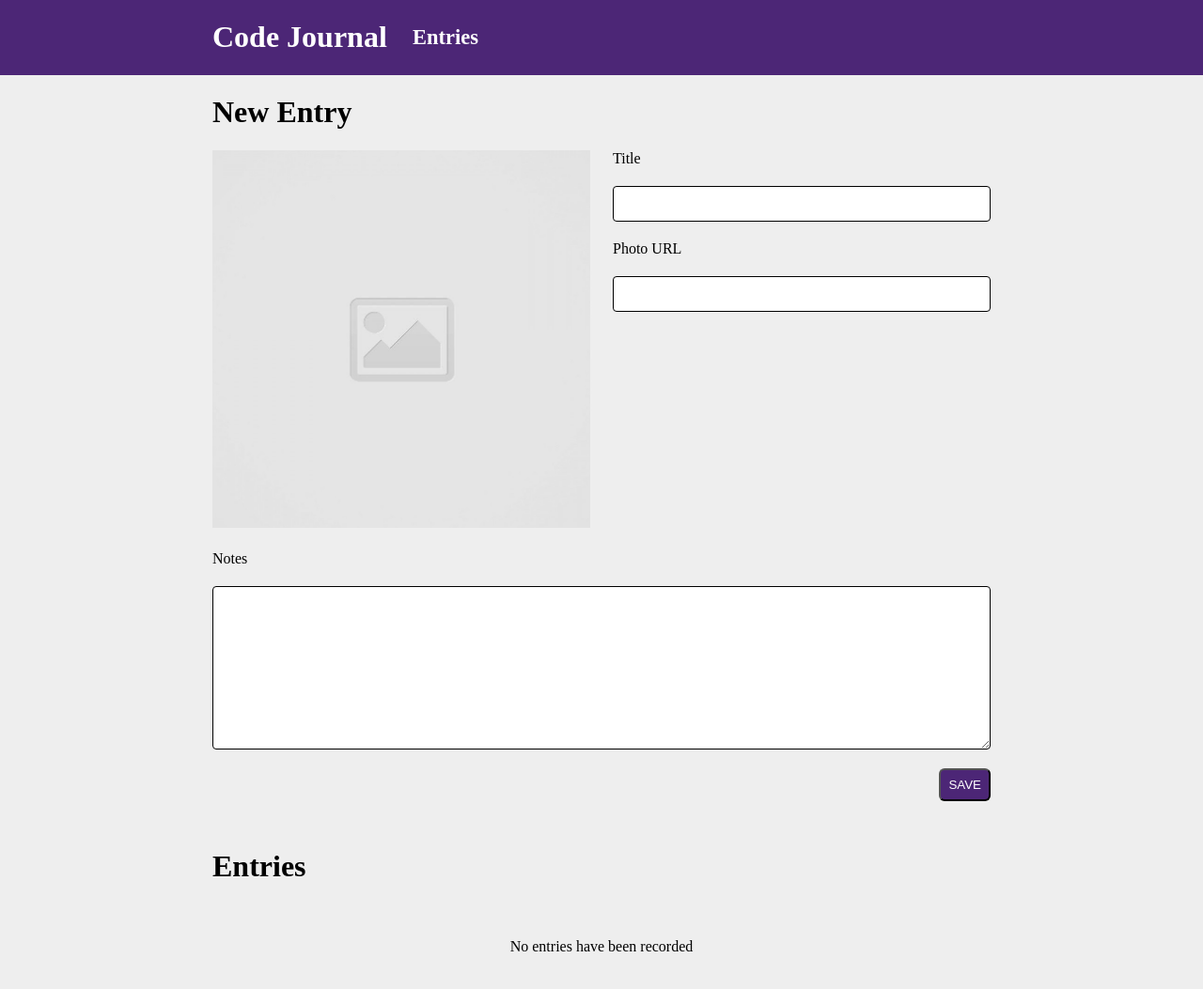
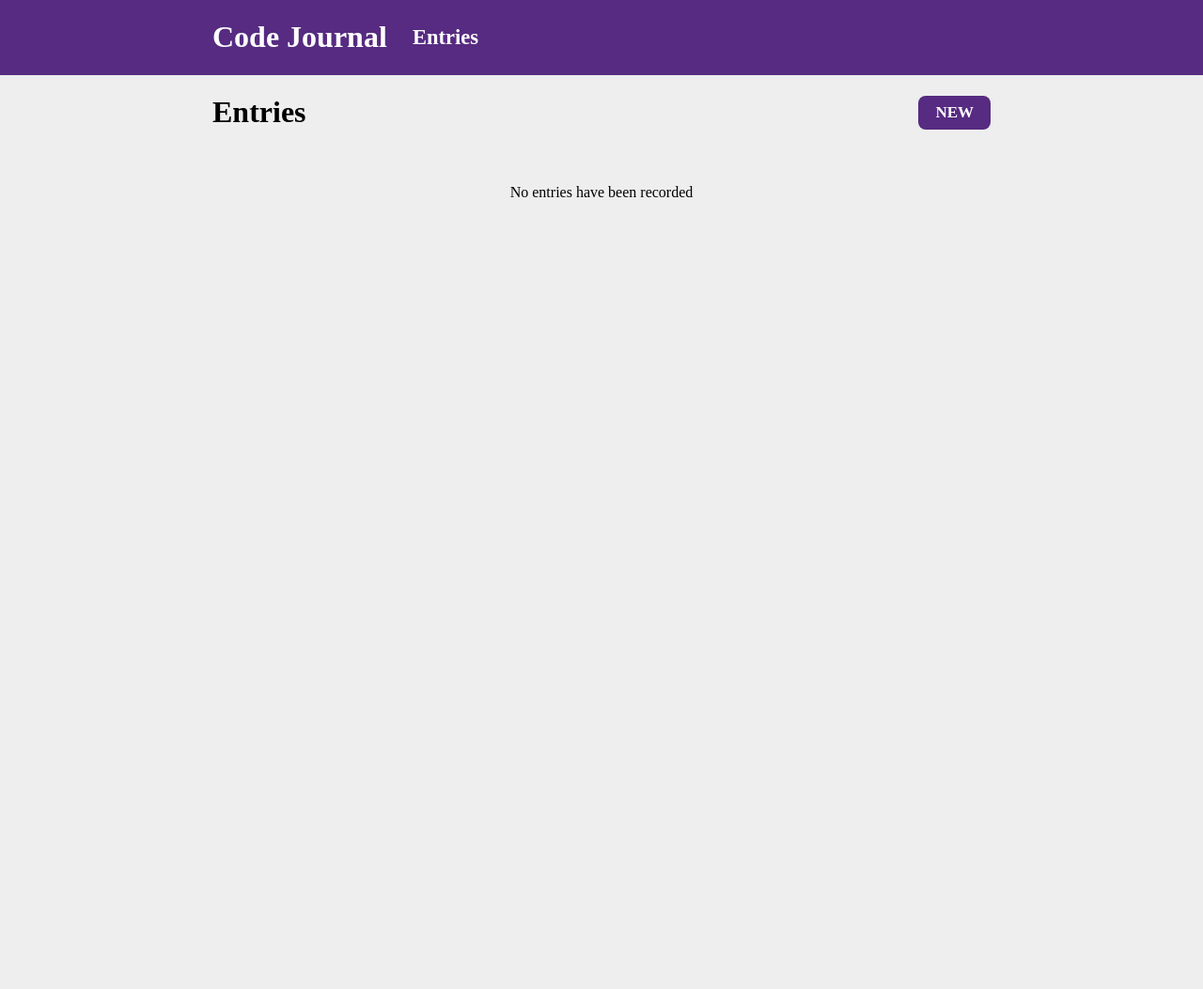
Before and after one commit to tevnicolas/code-journal, a website: page index.html in a window 1280 px wide. Shown: the whole page at 94% size. After the commit the page ends 800 px from the top, so only its background shows below. Drawn offline with Linux system fonts and the light colour scheme.

Commit message:
Added anchor new Button to show entry-form and its corresponding event handler. #2

```diff
--- a/css/styles.css
+++ b/css/styles.css
@@ -1,5 +1,5 @@
 header {
-  background-color: rgb(76 38 118);
+  background-color: rgb(86 43 129);
 }
 
 body {
@@ -12,7 +12,7 @@ body {
 }
 
 .submit {
-  background-color: rgb(76 38 118);
+  background-color: rgb(86 43 129);
   color: white;
   border-radius: 6px;
   padding: 8px;
@@ -83,3 +83,26 @@ body {
   margin: 10px;
   padding: 10px;
 }
+
+.entries-new-post-header {
+  width: 25%;
+}
+
+.new-button {
+  display: flex;
+  align-items: center;
+  justify-content: end;
+  width: 75%;
+}
+
+.new-button-styling {
+  background-color: rgb(86 43 129);
+  font-size: 17px;
+  font-family: 'Times New Roman', Times, serif;
+  font-weight: bold;
+  color: white;
+  padding: 8px 18px;
+  border-radius: 8px;
+  border: none;
+  text-decoration-line: none;
+}
--- a/index.html
+++ b/index.html
@@ -29,7 +29,7 @@
       </div>
     </header>
     <main class="container">
-      <div data-view="entry-form" class="">
+      <div data-view="entry-form" class="hidden">
         <div class="row">
           <div class="column-full">
             <h1>New Entry</h1>
@@ -80,8 +80,11 @@
       </div>
       <div data-view="entries" class="">
         <div class="row">
-          <div class="column-full">
+          <div class="column-half entries-new-post-header">
             <h1>Entries</h1>
+          </div>
+          <div class="column-half new-button">
+            <a href="" class="new-button-styling">NEW </a>
           </div>
           <div class="column-full no-entries">
             <p>No entries have been recorded</p>
--- a/js/main.js
+++ b/js/main.js
@@ -7,6 +7,7 @@ const $noEntries = document.querySelector('.no-entries');
 const $entryForm = document.querySelector('div[data-view="entry-form"]');
 const $entries = document.querySelector('div[data-view="entries"]');
 const $entriesHeaderAnchor = document.querySelector('.anchor');
+const $newAnchor = document.querySelector('.new-button-styling');
 if (!$photoURLInput) throw new Error("There's no photo url input element");
 if (!$img) throw new Error("There's no img element");
 if (!$form) throw new Error("There's no form element");
@@ -16,6 +17,7 @@ if (!$noEntries)
 if (!$entryForm) throw new Error('No entry-form div element');
 if (!$entries) throw new Error('No entries div element');
 if (!$entriesHeaderAnchor) throw new Error('No entries header anchor element');
+if (!$newAnchor) throw new Error('No "new" anchor button element');
 $photoURLInput.addEventListener('input', (event) => {
   const eventTarget = event.target;
   $img.setAttribute('src', eventTarget.value);
@@ -83,5 +85,9 @@ $entriesHeaderAnchor.addEventListener('click', (event) => {
   event.preventDefault();
   viewSwap('entries');
 });
-// console.log(toggleNoEntries);
+$newAnchor.addEventListener('click', (event) => {
+  event.preventDefault();
+  viewSwap('entry-form');
+});
+console.log(toggleNoEntries);
 // console.log(viewSwap);
```
Also changed, not shown: ts/main.ts (+10 -1 lines).
